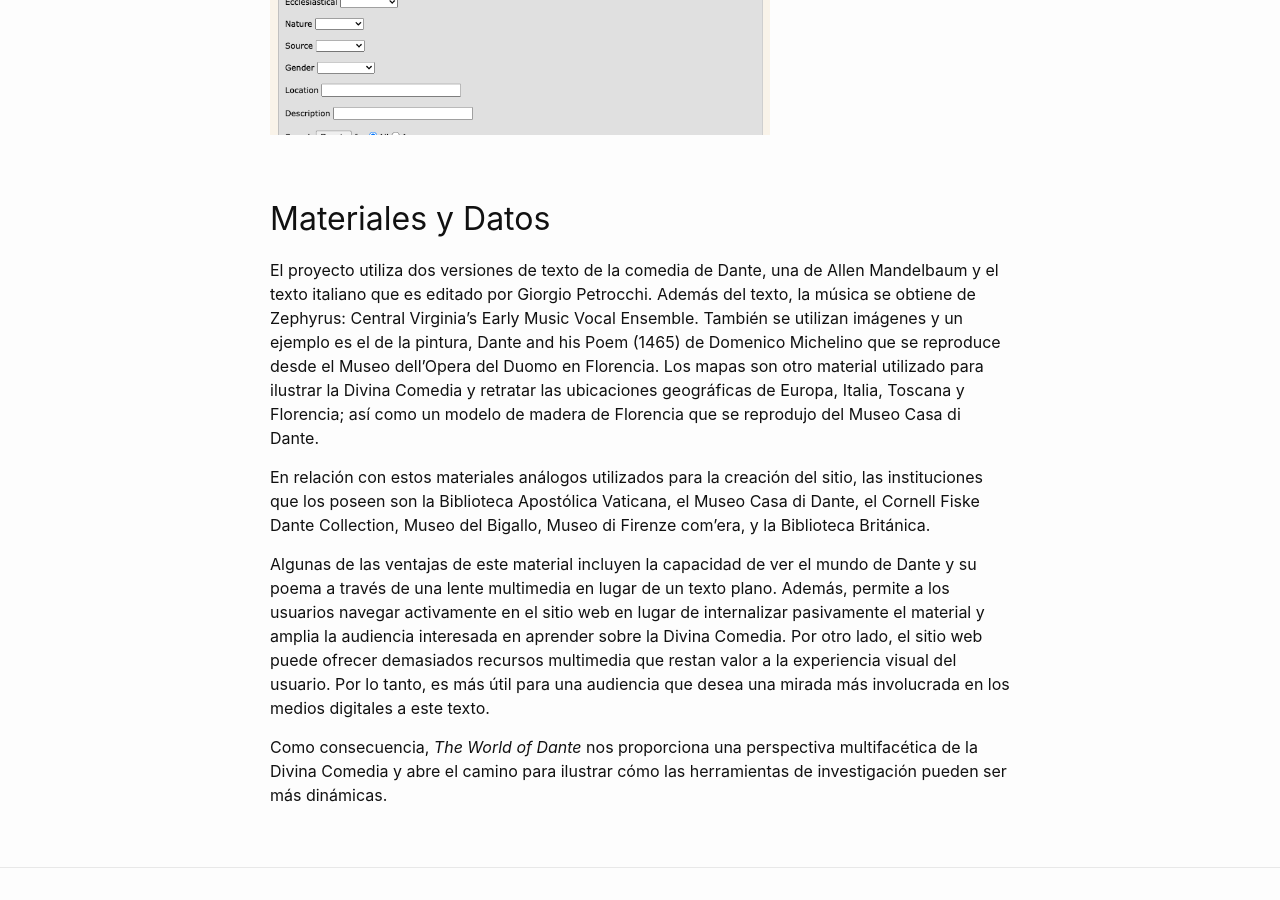
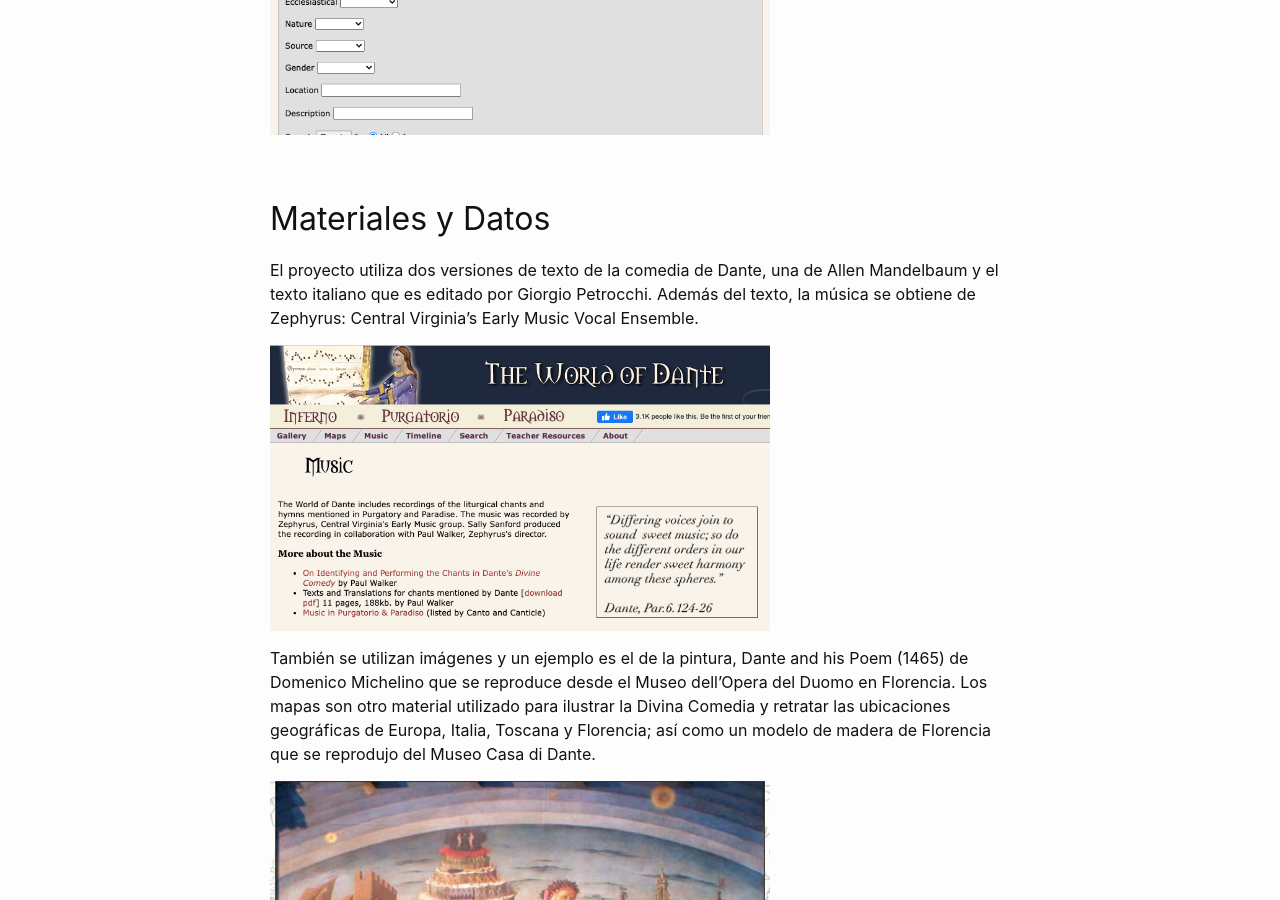
Before and after one commit to miladvh/miladvh.github.io, a Jekyll site: the page built from _posts/2021-10-04-edición-digital.md, in a window 1280 px wide and 900 px high, scrolled down 3666 px. Built offline with Jekyll 4.4.1, drawn with Linux system fonts in a browser that asks for light colours.

Commit message:
Update 2021-10-04-edición-digital.md

```diff
--- a/_posts/2021-10-04-edición-digital.md
+++ b/_posts/2021-10-04-edición-digital.md
@@ -45,9 +45,17 @@ Estos componentes incluyen videos con subtítulos, clips de audio, mapas, músic
 
 ## Materiales y Datos
 
-El proyecto utiliza dos versiones de texto de la comedia de Dante, una de Allen Mandelbaum y el texto italiano que es editado por Giorgio Petrocchi. Además del texto, la música se obtiene de Zephyrus: Central Virginia's Early Music Vocal Ensemble. También se utilizan imágenes y un ejemplo es el de la pintura, Dante and his Poem (1465) de Domenico Michelino que se reproduce desde el Museo dell’Opera del Duomo en Florencia. Los mapas son otro material utilizado para ilustrar la Divina Comedia y retratar las ubicaciones geográficas de Europa, Italia, Toscana y Florencia; así como un modelo de madera de Florencia que se reprodujo del Museo Casa di Dante.
+El proyecto utiliza dos versiones de texto de la comedia de Dante, una de Allen Mandelbaum y el texto italiano que es editado por Giorgio Petrocchi. Además del texto, la música se obtiene de Zephyrus: Central Virginia's Early Music Vocal Ensemble.
+
+<img src="/assets/images/SPA410_Imagenes.jpg/008.png" alt="imagen" width="500">
+
+También se utilizan imágenes y un ejemplo es el de la pintura, Dante and his Poem (1465) de Domenico Michelino que se reproduce desde el Museo dell’Opera del Duomo en Florencia. Los mapas son otro material utilizado para ilustrar la Divina Comedia y retratar las ubicaciones geográficas de Europa, Italia, Toscana y Florencia; así como un modelo de madera de Florencia que se reprodujo del Museo Casa di Dante.
+
+<img src="/assets/images/SPA410_Imagenes.jpg/009.png" alt="imagen" width="500">
 
 En relación con estos materiales análogos utilizados para la creación del sitio, las instituciones que los poseen son la Biblioteca Apostólica Vaticana, el Museo Casa di Dante, el Cornell Fiske Dante Collection, Museo del Bigallo, Museo di Firenze com’era, y la Biblioteca Británica.
+
+<img src="/assets/images/SPA410_Imagenes.jpg/010.png" alt="imagen" width="500">
 
 Algunas de las ventajas de este material incluyen la capacidad de ver el mundo de Dante y su poema a través de una lente multimedia en lugar de un texto plano. Además, permite a los usuarios navegar activamente en el sitio web en lugar de internalizar pasivamente el material y amplia la audiencia interesada en aprender sobre la Divina Comedia. Por otro lado, el sitio web puede ofrecer demasiados recursos multimedia que restan valor a la experiencia visual del usuario. Por lo tanto, es más útil para una audiencia que desea una mirada más involucrada en los medios digitales a este texto.
 
```
